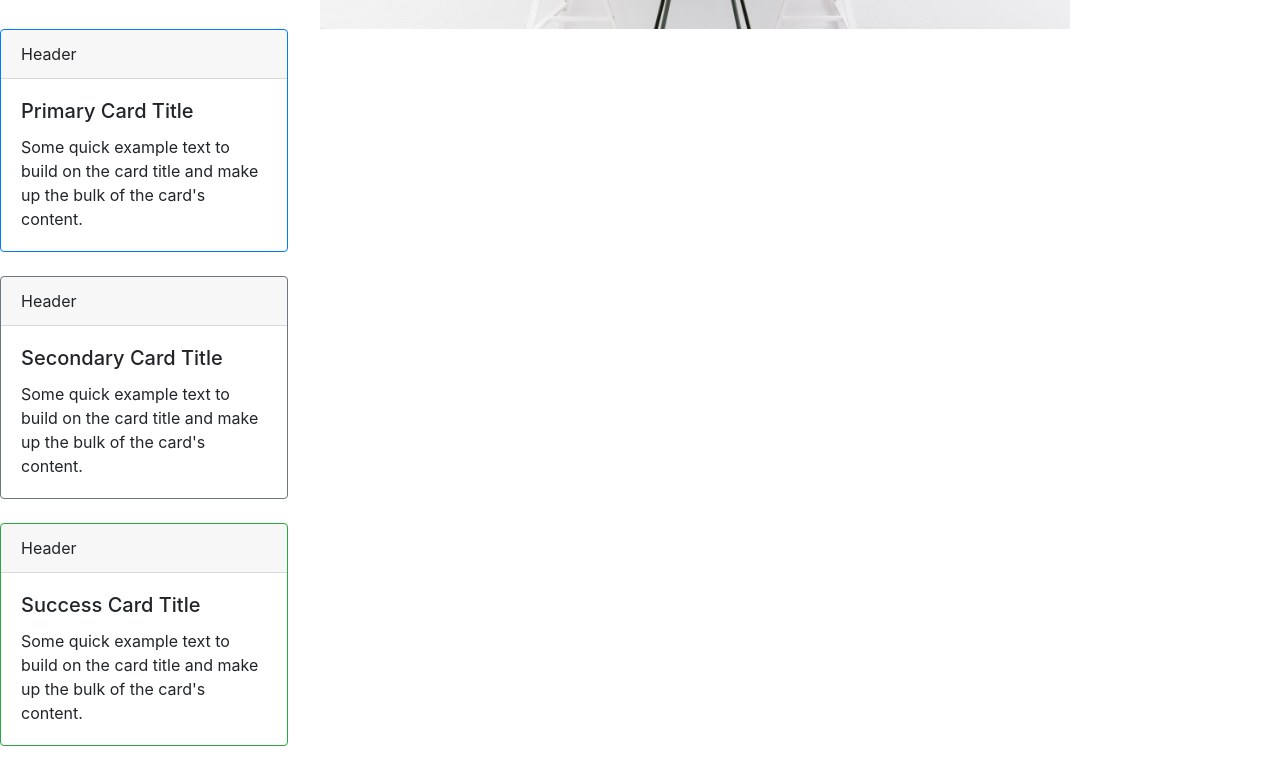
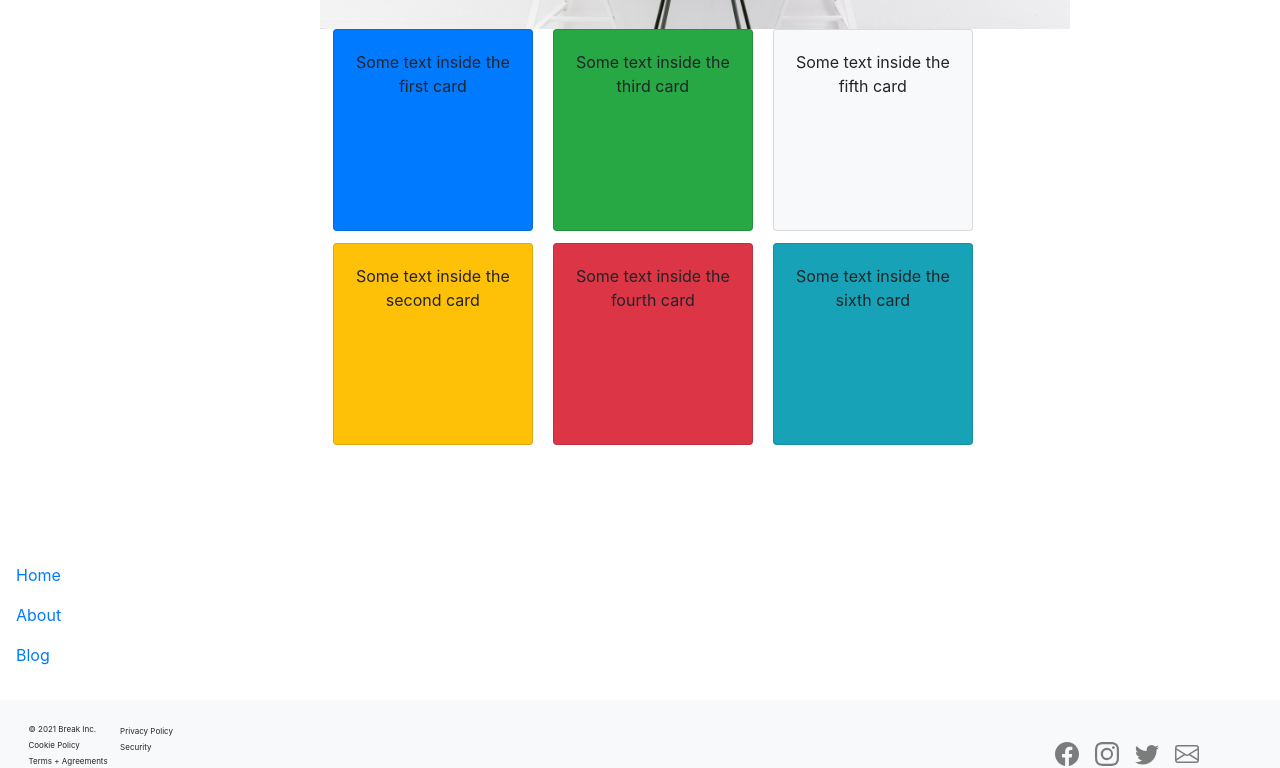
Before and after one commit to arrayinc/react-blog-lindly-lyttle, a React (Create React App) app: page /workbreak in a window 1280 px wide. Shown: the part 860-1628 px from the top of the page. Built offline with nearby package versions, Linux system fonts and the light colour scheme.

Commit message:
styled homepage and blog page.

```diff
--- a/src/components/cards.jsx
+++ /dev/null
@@ -1,80 +0,0 @@
-import React, { Component } from "react";
-import { CardGroup, Card, Button } from "react-bootstrap";
-import { Link } from "react-router-dom";
-import {
-  PauseFill,
-  PlayFill,
-  CalendarEvent,
-  House,
-  CloudMinus
-} from "react-bootstrap-icons";
-
-export class CardsForBlogs extends Component {
-  render() {
-    return (
-      <CardGroup>
-        <Card className="card-fade">
-          <CalendarEvent className="card-icons" />
-          <Card.Body>
-            <Card.Title>
-              <large className="text-muted">Work BREAK</large>
-            </Card.Title>
-            <Card.Text className="text-section">
-              {/* This is a wider card with supporting text below as a natural
-              lead-in to additional content. This content is a little bit
-              longer. */}
-            </Card.Text>
-          </Card.Body>
-          {/* <Card.Footer> */}
-            <Link to="/workbreak">
-              <Button variant="outline-primary" className="break-btn">
-                <PauseFill />
-              </Button>
-            </Link>
-          {/* </Card.Footer> */}
-        </Card>
-        <br />
-        <Card>
-          <House className="card-icons" />
-          <Card.Body>
-            <Card.Title>
-              <large className="text-muted">Home BREAK</large>
-            </Card.Title>
-            <Card.Text>
-              {/* This card has supporting text below as a natural lead-in to
-              additional content. */}
-            </Card.Text>
-          </Card.Body>
-          {/* <Card.Footer> */}
-            <Link to="/homebreak">
-              <Button variant="outline-danger" className="break-btn">
-                <PauseFill />
-              </Button>
-            </Link>
-          {/* </Card.Footer> */}
-        </Card>
-        <Card>
-          <CloudMinus className="card-icons" />
-          <Card.Body>
-            <Card.Title>
-              <large className="text-muted">Play BREAK</large>
-            </Card.Title>
-            <Card.Text>
-              {/* This is a wider card with supporting text below as a natural
-              lead-in to additional content. This card has even longer content
-              than the first to show that equal height action. */}
-            </Card.Text>
-          </Card.Body>
-          {/* <Card.Footer> */}
-            <Link to="/playbreak">
-              <Button variant="outline-warning" className="break-btn">
-                <PlayFill />
-              </Button>
-            </Link>
-          {/* </Card.Footer> */}
-        </Card>
-      </CardGroup>
-    );
-  }
-}
-export default CardsForBlogs;
--- a/src/components/footer.jsx
+++ b/src/components/footer.jsx
@@ -1,17 +1,14 @@
 import React, { Component } from "react";
-import { Navbar, Nav, NavDropdown, Form } from "react-bootstrap";
-import { PauseCircle, PersonCircle } from "react-bootstrap-icons";
+import { Nav } from "react-bootstrap";
 
 export class Footer extends Component {
   render() {
     return (
-      <div>
-        <Nav defaultActiveKey="/home" className="flex-column">
-          <Nav.Link href="/">Home</Nav.Link>
-          <Nav.Link href="/about">About</Nav.Link>
-          <Nav.Link href="/workbreak">Blog</Nav.Link>
-        </Nav>
-      </div>
+      <Nav defaultActiveKey="/home" className="flex-column">
+        <Nav.Link href="/">Home</Nav.Link>
+        <Nav.Link href="/about">About</Nav.Link>
+        <Nav.Link href="/workbreak">Blog</Nav.Link>
+      </Nav>
     );
   }
 }
--- a/src/components/footernavbar.jsx
+++ b/src/components/footernavbar.jsx
@@ -1,19 +1,21 @@
 import React, { Component } from "react";
 import { Navbar, Nav } from "react-bootstrap";
-import {
-  Facebook,
-  Twitter,
-  Instagram,
-  Envelope,
-} from "react-bootstrap-icons";
+import { Facebook, Twitter, Instagram, Envelope } from "react-bootstrap-icons";
 
 export class FooterNavbar extends Component {
   render() {
     return (
       <div>
-        <Navbar className="footer-navbar" bg="light" expand="lg">
+        <Navbar
+          sticky="bottom"
+          className="footer-navbar"
+          bg="light"
+          expand="lg"
+        >
           <Navbar.Toggle aria-controls="basic-navbar-nav" />
           <Navbar.Collapse id="basic-navbar-nav">
+            <p className="copyright-text">© 2021 Break Inc.<br />Cookie Policy<br />Terms + Agreements</p>
+            <p className="copyright-text-2">Privacy Policy<br />Security</p>
             <Nav className="footer-navbar-main-text">
               <Nav.Link href="/">
                 <Facebook />
--- /dev/null
+++ b/src/components/listgroup.jsx
@@ -0,0 +1,44 @@
+import React, { Component } from "react";
+import { ListGroup } from "react-bootstrap";
+import { Link } from "react-router-dom";
+import {
+  PauseFill,
+  PlayFill,
+  CalendarEvent,
+  House,
+  CloudMinus,
+} from "react-bootstrap-icons";
+
+export class HomePageList extends Component {
+  render() {
+    return (
+      <div>
+        <ListGroup className="list-group">
+          <ListGroup.Item variant="primary">Primary</ListGroup.Item>
+          <ListGroup.Item action variant="secondary">
+            Secondary
+          </ListGroup.Item>
+          <ListGroup.Item action variant="success">
+            Success
+          </ListGroup.Item>
+          <ListGroup.Item action variant="danger">
+            Danger
+          </ListGroup.Item>
+          <ListGroup.Item action variant="warning">
+            Warning
+          </ListGroup.Item>
+          <ListGroup.Item action variant="info">
+            Info
+          </ListGroup.Item>
+          <ListGroup.Item action variant="light">
+            Light
+          </ListGroup.Item>
+          <ListGroup.Item action variant="dark">
+            Dark
+          </ListGroup.Item>
+        </ListGroup>
+      </div>
+    );
+  }
+}
+export default HomePageList;
--- a/src/index.css
+++ b/src/index.css
@@ -36,7 +36,7 @@ code {
 }
 
 .scroll-to-top {
-  font-size: .75em;
+  font-size: 0.75em;
   font-family: Arial, Helvetica, sans-serif;
   color: grey;
   margin-left: 92%;
@@ -44,11 +44,27 @@ code {
 }
 
 .footer-navbar-main-text {
-  margin-left: 85%;
+  margin-left: 70%;
   position: sticky;
   font-size: 1.5em;
 }
 
+.copyright-text {
+  font-size: 0.5em;
+  display: flex;
+  white-space: nowrap;
+  margin-left: 1%;
+  line-height: 2em;
+}
+
+.copyright-text-2 {
+  font-size: 0.5em;
+  display: flex;
+  white-space: nowrap;
+  margin-left: 1%;
+  margin-bottom: 2.22%;
+  line-height: 2em;
+}
 /************************************************************************/
 
 /* Blog Pages */
@@ -69,7 +85,7 @@ h6 {
 
 .blog-author {
   text-align: center;
-  font-family: Georgia, 'Times New Roman', Times, serif;
+  font-family: Georgia, "Times New Roman", Times, serif;
 }
 
 .work-break-photo {
@@ -83,8 +99,14 @@ h6 {
   opacity: 50%;
 }
 
-.cards-in-blogs {
-  display: inline-block;
+.card-columns {
+  width: 50%;
+  height: 500px;
+  margin-left: 26%;
+}
+
+.card-body {
+  height: 200px;
 }
 /************************************************************************/
 
@@ -146,38 +168,4 @@ h6 {
   flex: 1;
 }
 
-.break-btn {
-  margin-left: 45%;
-  margin-bottom: 10%;
-}
-
-.card-fade {
-  opacity: 1;
-  transition: opacity 4s;
-  display: block;
-  width: 100%;
-  height: auto;
-  transition: .5s ease;
-  backface-visibility: hidden;
-}
-
-.text-section {
-  transition: .5s ease;
-  opacity: 0;
-  position: absolute;
-  top: 50%;
-  left: 50%;
-  transform: translate(-50%, -50%);
-  -ms-transform: translate(-50%, -50%);
-  text-align: center;
-}
-
-.text-section:hover .photo-fade {
-  opacity: 0.3;
-  transition: opacity 3s;
-}
-
-.text-section:hover .middle {
-  opacity: 1;
-}
 /************************************************************************/
--- a/src/pages/HomePage.js
+++ b/src/pages/HomePage.js
@@ -1,13 +1,13 @@
 import React from 'react';
 import { CarouselPhotos } from '../components/carousel';
-import { CardsForBlogs } from '../components/cards';
+import { HomePageList } from '../components/listgroup';
 
 
 function HomePage() {
   return (
     <div>
       <CarouselPhotos />
-      <CardsForBlogs />
+      <HomePageList />
     </div>
   );
 }
--- a/src/pages/WorkBreakPage.js
+++ b/src/pages/WorkBreakPage.js
@@ -15,50 +15,38 @@ function WorkBreak() {
       <br /><h6><Calendar /> Sun Mar 28, 2021</h6><h6> 3 min read | <Facebook /> <Twitter /> <Instagram /></h6>
       <img className="work-break-photo" src={BackgroundPhoto} alt="First slide" />
       <div>
-        <Card className="cards-in-blogs" border="primary" style={{ width: '18rem' }}>
-          <Card.Header>Header</Card.Header>
-          <Card.Body>
-            <Card.Title>Primary Card Title</Card.Title>
-            <Card.Text>
-              Some quick example text to build on the card title and make up the bulk
-              of the card's content.
-      </Card.Text>
-          </Card.Body>
-        </Card>
-        <br />
-        <Card className="cards-in-blogs" border="secondary" style={{ width: '18rem' }}>
-          <Card.Header>Header</Card.Header>
-          <Card.Body>
-            <Card.Title>Secondary Card Title</Card.Title>
-            <Card.Text>
-              Some quick example text to build on the card title and make up the bulk
-              of the card's content.
-      </Card.Text>
-          </Card.Body>
-        </Card>
-        <br />
-        <Card className="cards-in-blogs" border="success" style={{ width: '18rem' }}>
-          <Card.Header>Header</Card.Header>
-          <Card.Body>
-            <Card.Title>Success Card Title</Card.Title>
-            <Card.Text>
-              Some quick example text to build on the card title and make up the bulk
-              of the card's content.
-      </Card.Text>
-          </Card.Body>
-        </Card>
-        <br />
-        <Card className="cards-in-blogs" border="info" style={{ width: '18rem' }}>
-          <Card.Header>Header</Card.Header>
-          <Card.Body>
-            <Card.Title>Info Card Title</Card.Title>
-            <Card.Text>
-              Some quick example text to build on the card title and make up the bulk
-              of the card's content.
-      </Card.Text>
-          </Card.Body>
-        </Card>
-        <br />
+        <div class="card-columns">
+          <div class="card bg-primary">
+            <div class="card-body text-center">
+              <p class="card-text">Some text inside the first card</p>
+            </div>
+          </div>
+          <div class="card bg-warning">
+            <div class="card-body text-center">
+              <p class="card-text">Some text inside the second card</p>
+            </div>
+          </div>
+          <div class="card bg-success">
+            <div class="card-body text-center">
+              <p class="card-text">Some text inside the third card</p>
+            </div>
+          </div>
+          <div class="card bg-danger">
+            <div class="card-body text-center">
+              <p class="card-text">Some text inside the fourth card</p>
+            </div>
+          </div>
+          <div class="card bg-light">
+            <div class="card-body text-center">
+              <p class="card-text">Some text inside the fifth card</p>
+            </div>
+          </div>
+          <div class="card bg-info">
+            <div class="card-body text-center">
+              <p class="card-text">Some text inside the sixth card</p>
+            </div>
+          </div>
+        </div>
       </div>
     </>
   );
```
